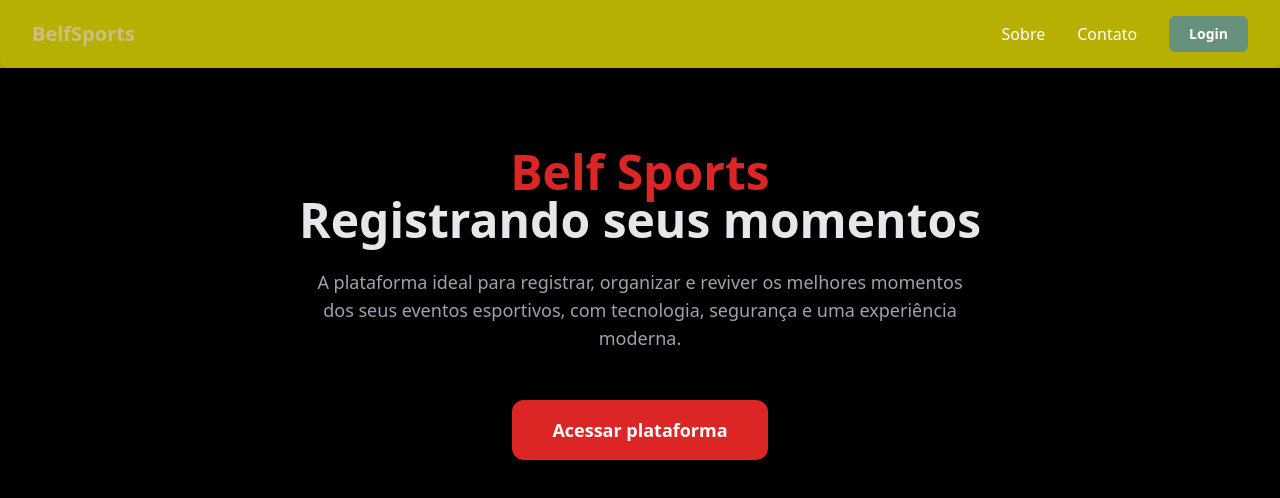
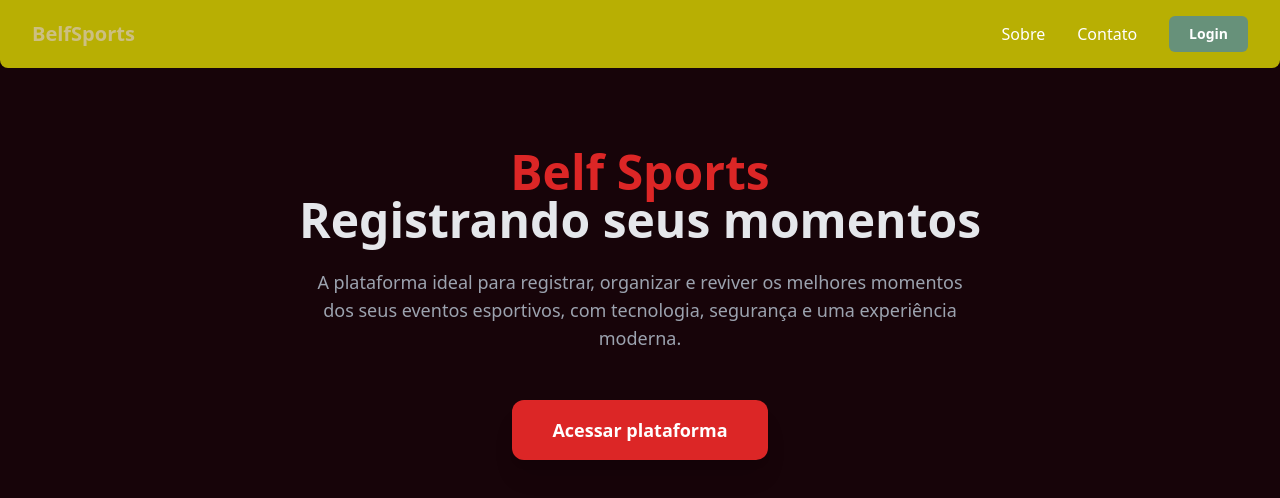
Before and after one commit to carlosbelfort/BelfSports, a Next.js app in the folder apps/frontend/: page / in a window 1280 px wide. Shown: the top 498 px of the page. Built offline with nearby package versions, Linux system fonts and the light colour scheme.

Commit message:
Alteração do API
Modificação no API, para colocar projeto em produção no Vercel

```diff
--- a/apps/frontend/app/globals.css
+++ b/apps/frontend/app/globals.css
@@ -11,5 +11,5 @@
 }
 
 body {
-  @apply bg-[var(--color3)] text-white;
+  @apply bg-[var(--color2)] text-white;
 }
--- a/apps/frontend/app/login/page.tsx
+++ b/apps/frontend/app/login/page.tsx
@@ -74,6 +74,7 @@ export default function LoginPage() {
   }
 
   return (
+
     <div className="flex items-center justify-center py-20 px-4">
       <div className="w-full max-w-md bg-zinc-900 border border-red-700 rounded-xl shadow-lg p-8">
         <h2 className="text-2xl font-bold text-center text-red-600 mb-6">
@@ -113,5 +114,6 @@ export default function LoginPage() {
         </form>
       </div>
     </div>
+
   );
 }
--- a/apps/frontend/app/page.tsx
+++ b/apps/frontend/app/page.tsx
@@ -6,7 +6,7 @@ import Link from 'next/link'
 
 export default function Home() {
   return (
-    <main className="min-h-screen bg-black text-white flex flex-col">
+    <main className="min-h-screen  bg-[var(--color2)] text-white flex flex-col">
 
 
 
--- a/apps/frontend/lib/api.ts
+++ b/apps/frontend/lib/api.ts
@@ -2,7 +2,7 @@
  * Centraliza a URL do backend
  * Facilita troca de ambiente (dev / prod)
  */
-export const API_URL = 'http://localhost:3333'
+export const API_URL = process.env.NEXT_PUBLIC_API_URL || "http://localhost:3333"
 
 export const api = async (
   endpoint: string,
--- a/apps/frontend/package.json
+++ b/apps/frontend/package.json
@@ -2,7 +2,10 @@
   "name": "belfsports-frontend",
   "private": true,
   "scripts": {
-    "dev": "next dev"
+    "dev": "next dev",
+    "build": "next build",
+    "start": "next start",
+    "lint": "next lint"
   },
   "dependencies": {
     "axios": "^1.6.7",
```
Also changed, not shown: apps/frontend/middleware.ts (+0 -11 lines).
